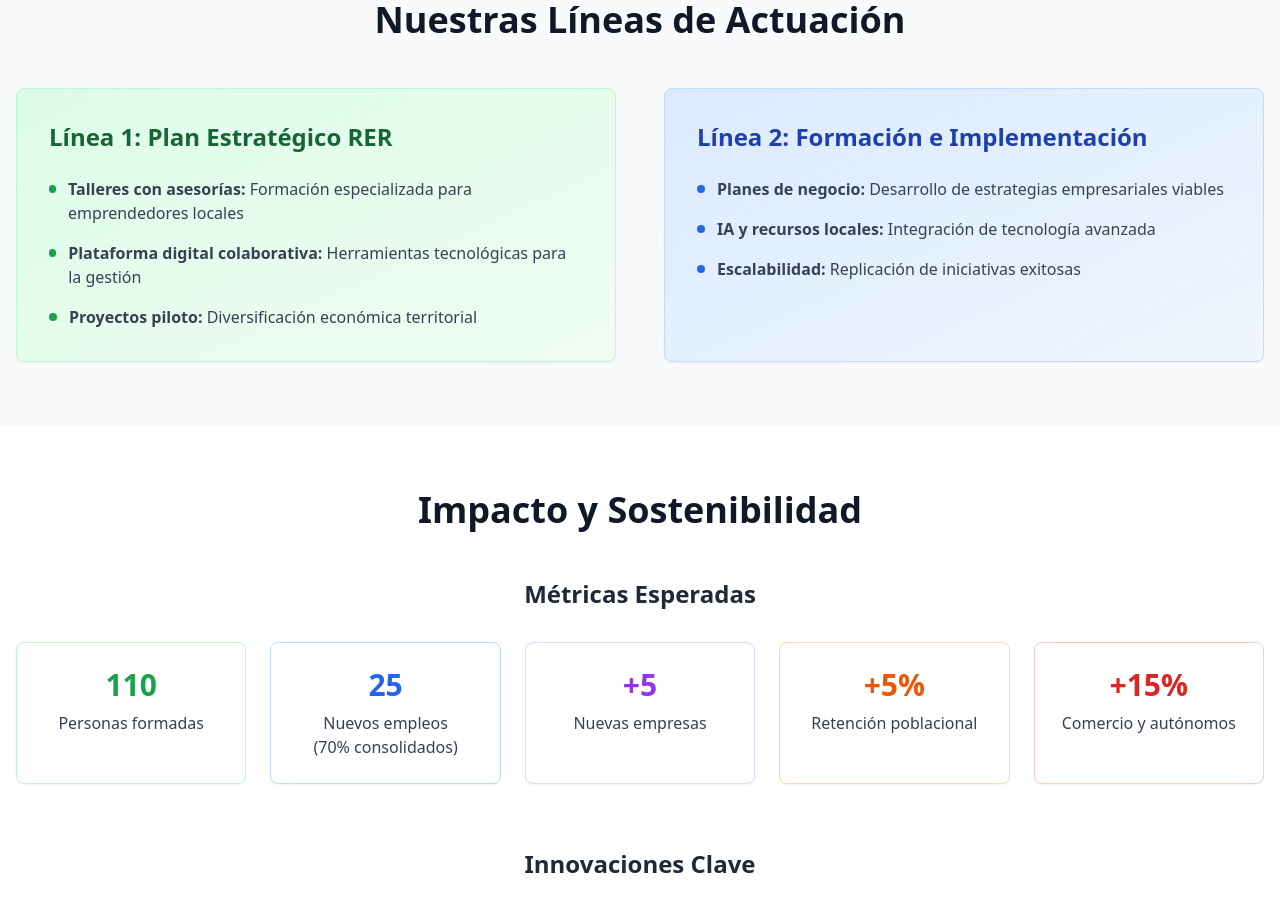
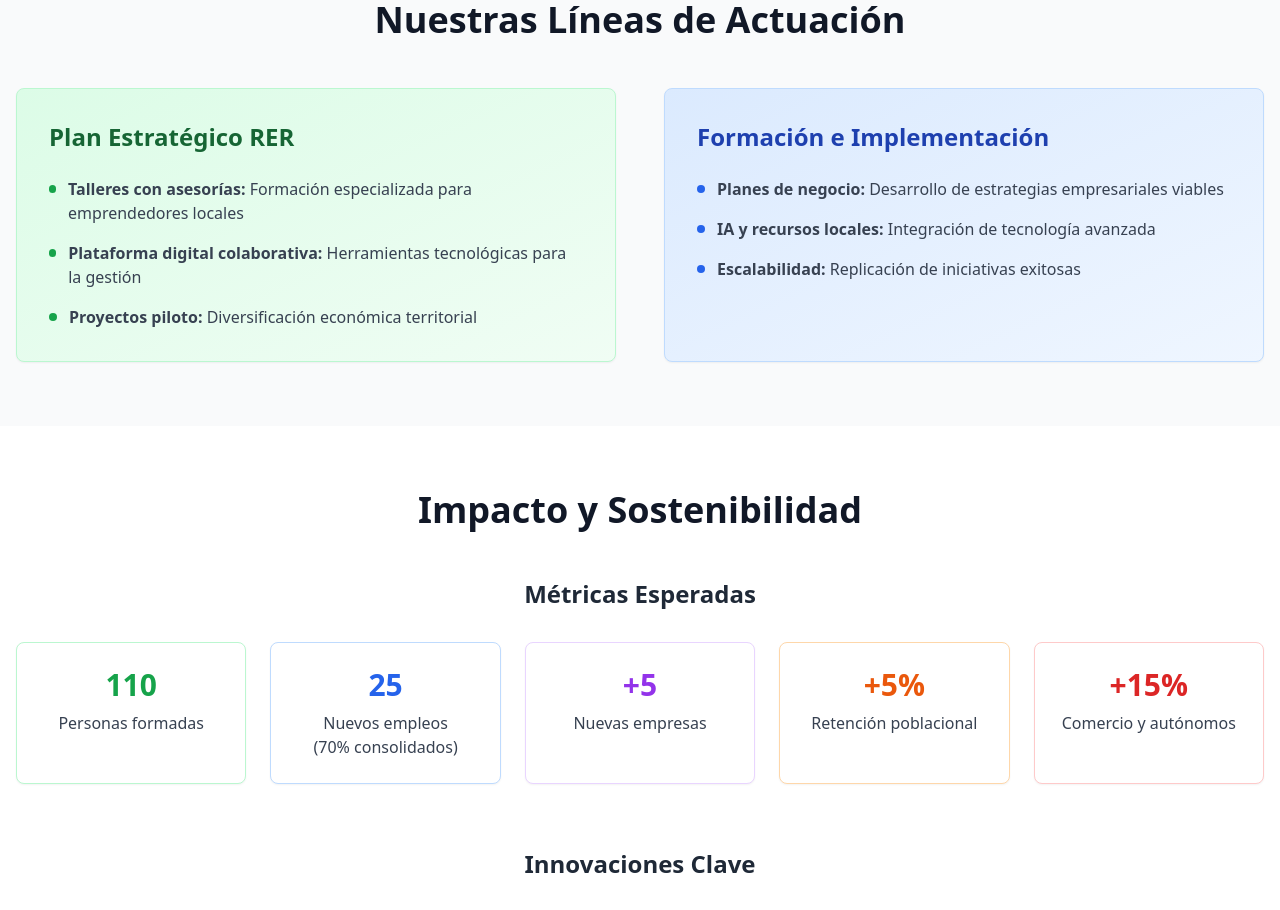
Before and after one commit to eorono/rural-digital-revive, a React (Vite) app: page / in a window 1280 px wide. Shown: the part 1520-2430 px from the top of the page. Built offline with nearby package versions, Linux system fonts and the light colour scheme.

Commit message:
Code edited in Lovable Code Editor
Edited UI in Lovable

```diff
--- a/src/pages/Index.tsx
+++ b/src/pages/Index.tsx
@@ -130,7 +130,7 @@ const Index = () => {
           <div className="grid lg:grid-cols-2 gap-12">
             <Card className="bg-gradient-to-br from-green-100 to-green-50 border-green-200">
               <CardContent className="p-8">
-                <h3 className="text-2xl font-bold text-green-800 mb-6">Línea 1: Plan Estratégico RER</h3>
+                <h3 className="text-2xl font-bold text-green-800 mb-6">Plan Estratégico RER</h3>
                 <ul className="space-y-4">
                   <li className="flex items-start space-x-3">
                     <div className="w-2 h-2 bg-green-600 rounded-full mt-2"></div>
@@ -150,7 +150,7 @@ const Index = () => {
 
             <Card className="bg-gradient-to-br from-blue-100 to-blue-50 border-blue-200">
               <CardContent className="p-8">
-                <h3 className="text-2xl font-bold text-blue-800 mb-6">Línea 2: Formación e Implementación</h3>
+                <h3 className="text-2xl font-bold text-blue-800 mb-6">Formación e Implementación</h3>
                 <ul className="space-y-4">
                   <li className="flex items-start space-x-3">
                     <div className="w-2 h-2 bg-blue-600 rounded-full mt-2"></div>
```
